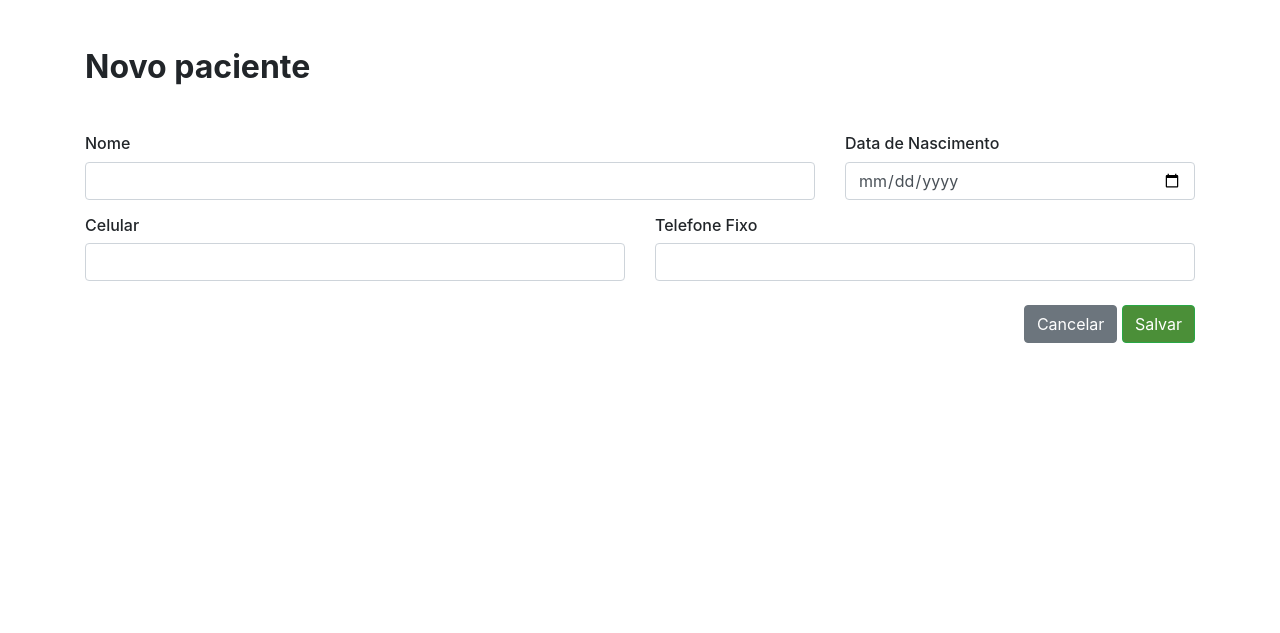
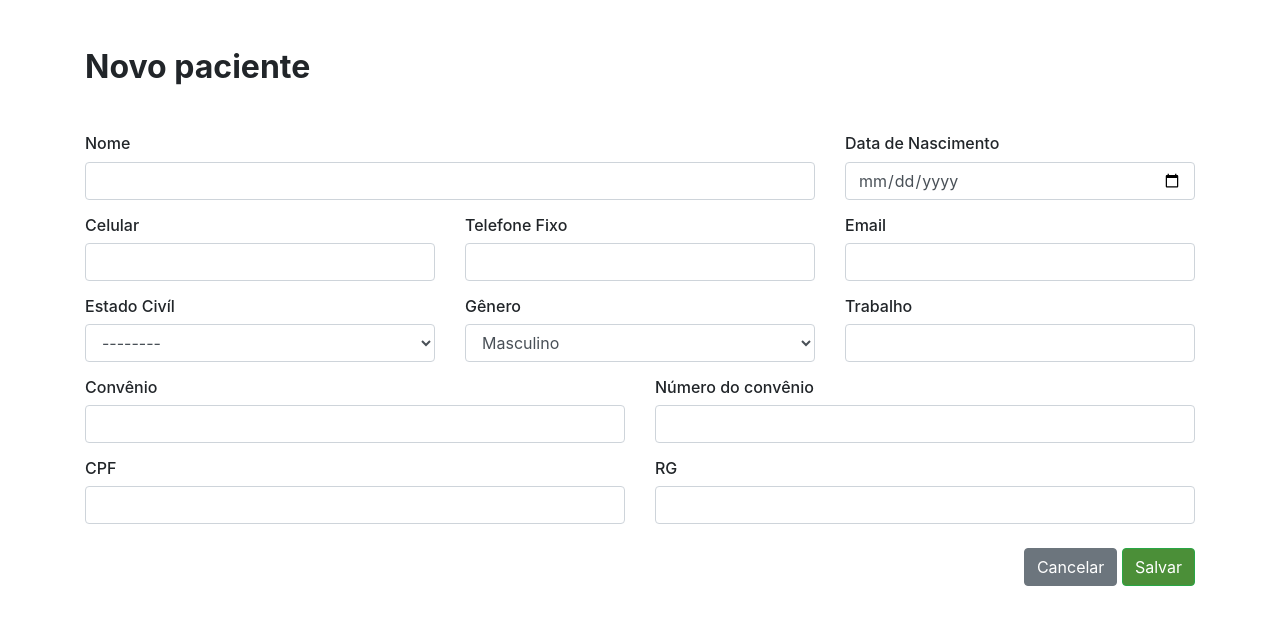
Before and after one commit to pereiraneto/EndoClinica, a Django app: page /pacientes/novo in a window 1280 px wide. Shown: the part 56-689 px from the top of the page. Run offline with Django 3.2, Linux system fonts and the light colour scheme; the visitor is signed in with stand-in values (Sample User, id 1); some libraries are stand-ins or nearby versions.

Commit message:
add fields on create patient

```diff
--- a/schedule/models.py
+++ b/schedule/models.py
@@ -42,8 +42,8 @@ class Patient(models.Model):
 
     birth_date = models.DateField(auto_now=False, auto_now_add=False)
     POSSIBLE_GENDER = ((gender, gender) for gender in GENDERS)
-    gender = models.CharField(choices=POSSIBLE_GENDER, max_length=1)
-    allergies = models.CharField(max_length=150)
+    gender = models.CharField(choices=POSSIBLE_GENDER, max_length=10)
+    allergies = models.CharField(max_length=150, blank=True)
 
     cell_phone = models.CharField(max_length=25, blank=True)
     phone = models.CharField(max_length=25, blank=True)
--- a/static/JS/create-patient.js
+++ b/static/JS/create-patient.js
@@ -37,7 +37,15 @@ const handleSavePatient = () => {
         name: document.getElementById("patient-name").value,
         cell_phone: document.getElementById("patient-cell-phone").value,
         phone: document.getElementById("patient-phone").value,
-        birth_date: document.getElementById("patient-birth-date").value
+        birth_date: document.getElementById("patient-birth-date").value,
+        email: document.getElementById("patient-email").value,
+        marital_status: document.getElementById("patient-maritualstate").value,
+        gender: document.getElementById("patient-gender").value,
+        job: document.getElementById("patient-job").value,
+        insurance: document.getElementById("patient-insurance").value,
+        insurance_number: document.getElementById("patient-insurancenumber").value,
+        cpf: document.getElementById("patient-cpf").value,
+        rg: document.getElementById("patient-rg").value
     };
 
     console.log(requestBody);
--- a/templates/patient/create-patient.html
+++ b/templates/patient/create-patient.html
@@ -22,13 +22,61 @@
                         </div>
                     </div>
                     <div class="row mt-3">
-                        <div class="col-md-6">
+                        <div class="col-md-4">
                             <h6>Celular</h6>
                             <input id="patient-cell-phone" class="form-control" type="text">
                         </div>
-                        <div class="col-md-6">
+                        <div class="col-md-4">
                             <h6>Telefone Fixo</h6>
                             <input id="patient-phone" class="form-control" type="text">
+                        </div>
+                        <div class="col-md-4">
+                            <h6>Email</h6>
+                            <input id="patient-email" class="form-control" type="email">
+                        </div>
+                    </div>
+                    <div class="row mt-3">
+                        <div class="col-4">
+                            <h6>Estado Civíl</h6>
+                            <select id="patient-maritualstate" class="form-control">
+                                <option>--------</option>
+                                <option value="Solteiro(a)">Solteiro(a)</option>
+                                <option value="Casado(a)">Casado(a)</option>
+                                <option value="Separado(a)">Separado(a)</option>
+                                <option value="Divorciado(a)">Divorciado(a)</option>
+                                <option value="Viúvo(a)">Viúvo(a)</option>
+                            </select>
+                        </div>
+                        <div class="col-4">
+                            <h6>Gênero</h6>
+                            <select id="patient-gender" class="form-control">
+                                <option value="Masculino">Masculino</option>
+                                <option value="Feminino">Feminino</option>
+                            </select>
+                        </div>
+                        <div class="col-4">
+                            <h6>Trabalho</h6>
+                            <input id="patient-job" class="form-control" type="text">
+                        </div>
+                    </div>
+                    <div class="row mt-3">
+                        <div class="col-md-6">
+                            <h6>Convênio</h6>
+                            <input id="patient-insurance" class="form-control" type="text">
+                        </div>
+                        <div class="col-md-6">
+                            <h6>Número do convênio</h6>
+                            <input id="patient-insurancenumber" class="form-control" type="text">
+                        </div>
+                    </div>
+                    <div class="row mt-3">
+                        <div class="col-md-6">
+                            <h6>CPF</h6>
+                            <input id="patient-cpf" class="form-control" type="text">
+                        </div>
+                        <div class="col-md-6">
+                            <h6>RG</h6>
+                            <input id="patient-rg" class="form-control" type="text">
                         </div>
                     </div>
                     <div class="mt-4 mb-5 float-right">
```
Also changed, not shown: schedule/migrations/0009_auto_20181109_1248.py (added), schedule/migrations/0010_auto_20181109_1330.py (added).
